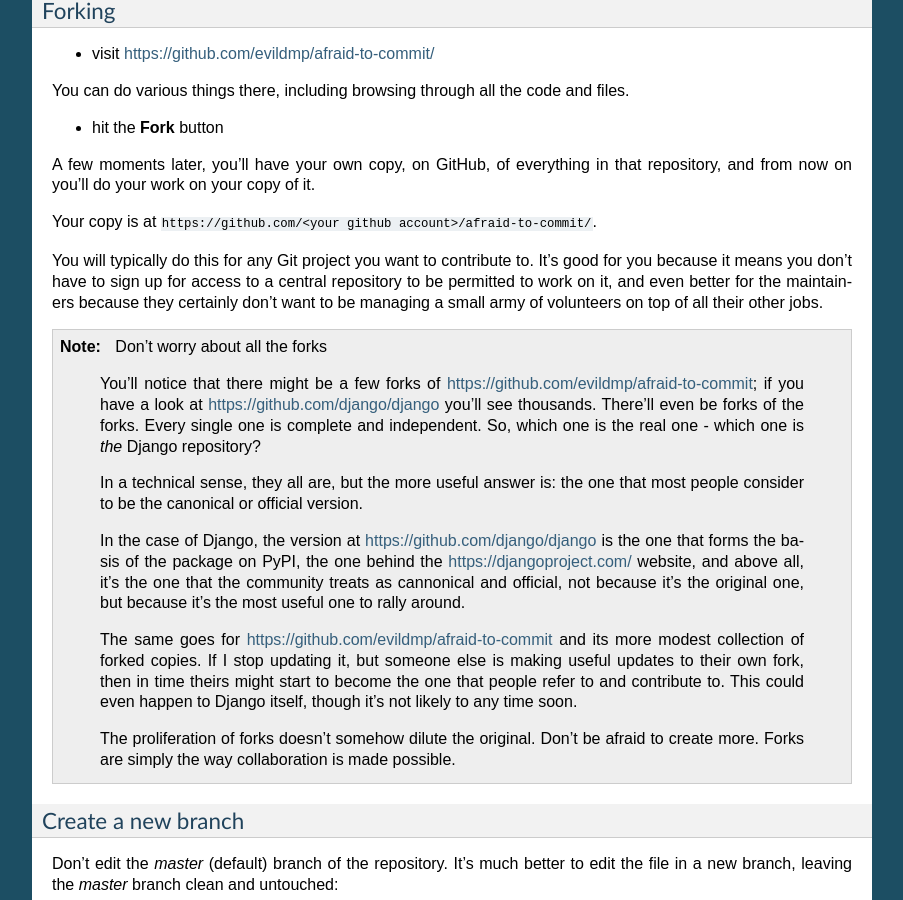
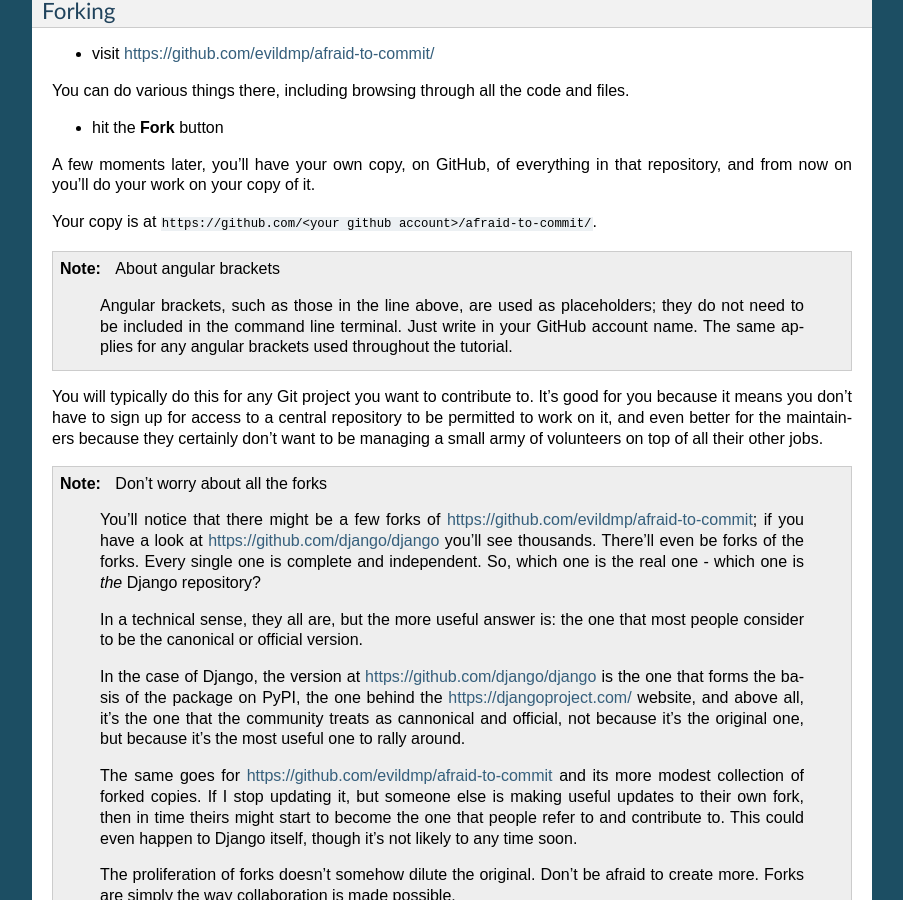
Before and after one commit to evildmp/afraid-to-commit, a Sphinx documentation site: the page built from docs/git/git.rst, in a window 1280 px wide and 900 px high, scrolled down 676 px. Shown: the whole window, without its empty margins (198-1101 px from the left). Built offline with Sphinx 7.4.7, drawn with Linux system fonts in a browser that asks for light colours.

Commit message:
Clarifying the use of angular brackets

```diff
--- a/docs/git/git.rst
+++ b/docs/git/git.rst
@@ -50,6 +50,14 @@ A few moments later, you'll have your own copy, on GitHub, of everything in
 that repository, and from now on you'll do your work on your copy of it.
 
 Your copy is at ``https://github.com/<your github account>/afraid-to-commit/``.
+
+.. note::
+   About angular brackets
+
+    Angular brackets, such as those in the line above, are used as placeholders;
+    they do not need to be included in the command line terminal. Just write in your
+    GitHub account name. The same applies for any angular brackets used throughout
+    the tutorial.
 
 You will typically do this for any Git project you want to contribute to. It's
 good for you because it means you don't have to sign up for access to a
```
